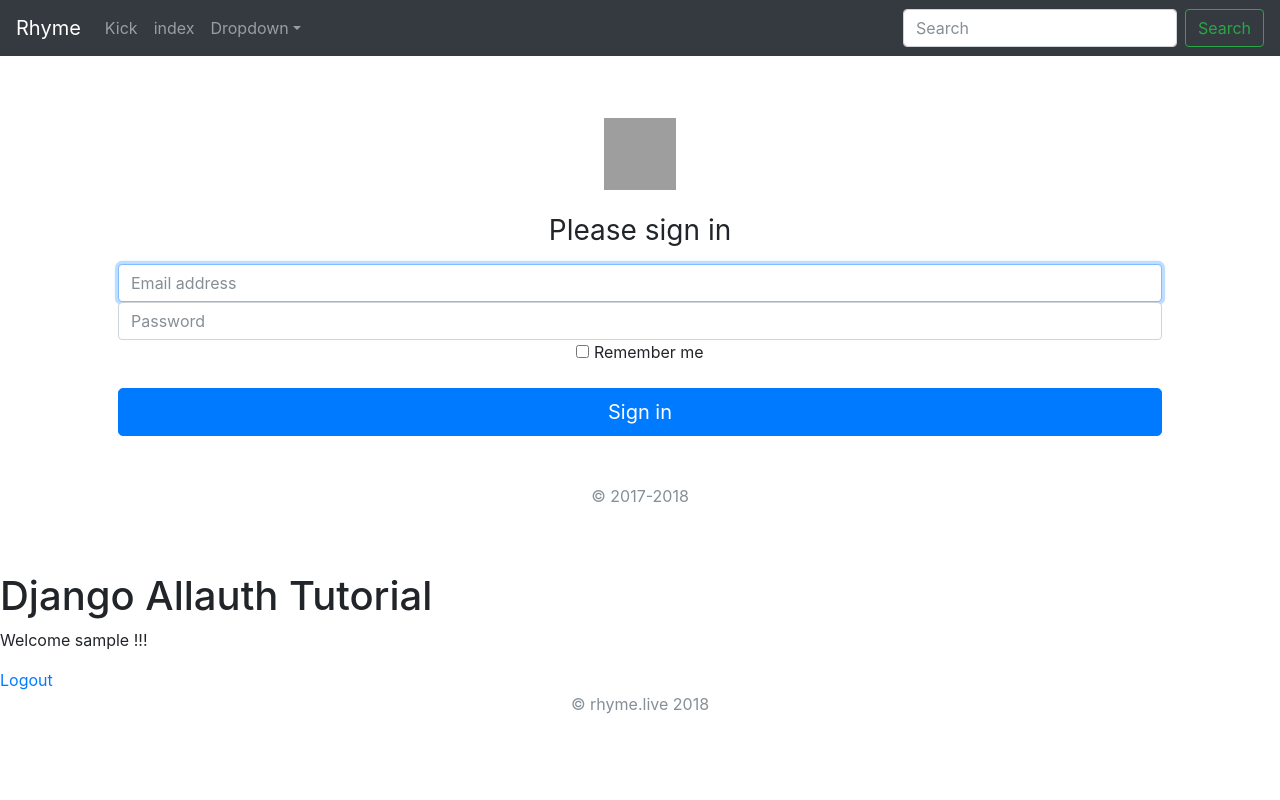
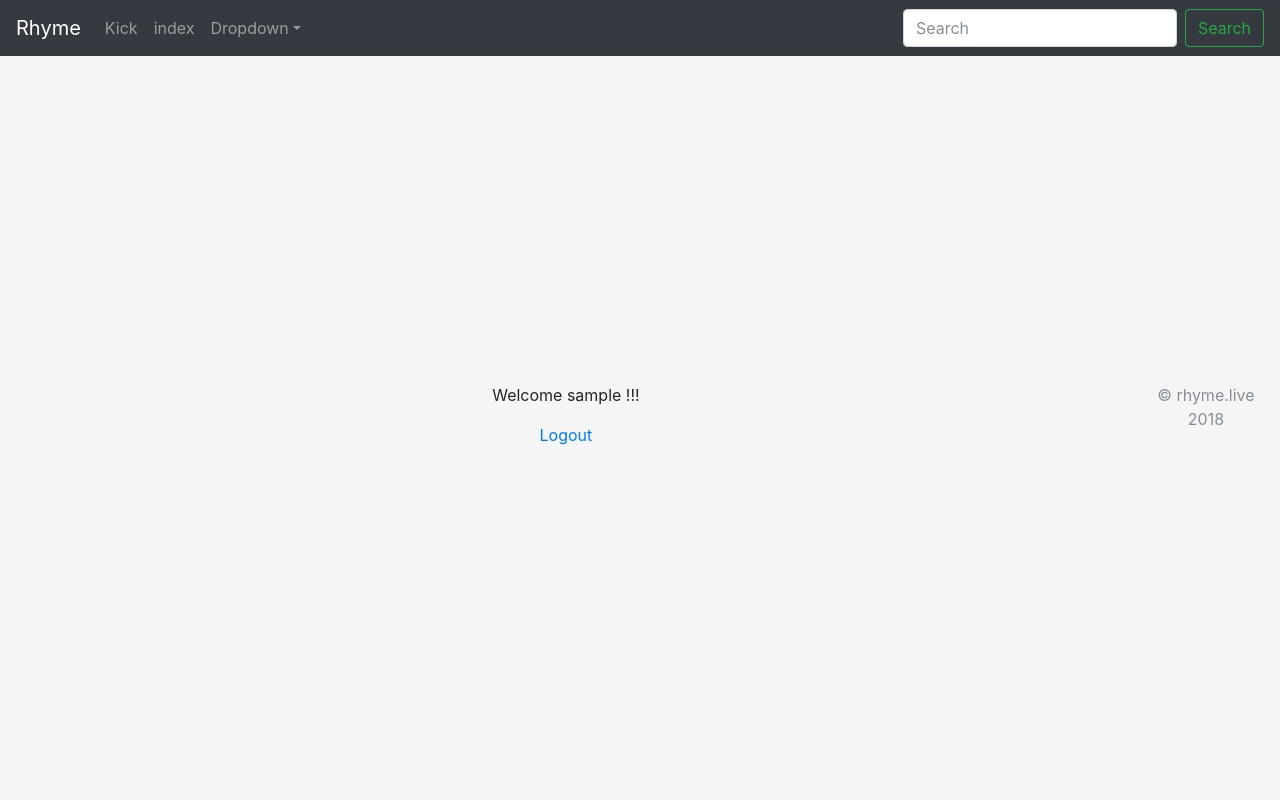
Before and after one commit to tacro/rhyme-pjt, a Django app: page / in a window 1280 px wide. Run offline with Django 3.2, Linux system fonts and the light colour scheme; the visitor is signed in with stand-in values (Sample User, id 1); some libraries are stand-ins or nearby versions; grey boxes are pictures that could not be loaded.

Commit message:
customizing sign-up form

```diff
--- /dev/null
+++ b/rhyme/static/rhyme/css/signin.css
@@ -0,0 +1,44 @@
+html,
+body {
+  height: 100%;
+}
+
+body {
+  display: -ms-flexbox;
+  display: flex;
+  -ms-flex-align: center;
+  align-items: center;
+  padding-top: 40px;
+  padding-bottom: 40px;
+  background-color: #f5f5f5;
+}
+
+.form-signin {
+  width: 100%;
+  max-width: 330px;
+  padding: 15px;
+  margin: auto;
+}
+.form-signin .checkbox {
+  font-weight: 400;
+}
+.form-signin .form-control {
+  position: relative;
+  box-sizing: border-box;
+  height: auto;
+  padding: 10px;
+  font-size: 16px;
+}
+.form-signin .form-control:focus {
+  z-index: 2;
+}
+.form-signin input[type="email"] {
+  margin-bottom: -1px;
+  border-bottom-right-radius: 0;
+  border-bottom-left-radius: 0;
+}
+.form-signin input[type="password"] {
+  margin-bottom: 10px;
+  border-top-left-radius: 0;
+  border-top-right-radius: 0;
+}
--- a/rhyme/templates/home.html
+++ b/rhyme/templates/home.html
@@ -1,14 +1,21 @@
 {% extends 'base.html' %}
 
+{% load staticfiles %}
 {% block content %}
+
+<link href="{% static "rhyme/css/signin.css" %}" rel="stylesheet" type="text/css">
 
 {% load socialaccount %}
 
 {{ auth_error }}
 
-<div class="text-center container p-5">
+<div class="text-center container">
+  {% if user.is_authenticated %}
+  <p>Welcome {{ user.username }} !!!</p>
+  <a href="{% url 'account_logout' %}">Logout</a>
+  {% else %}
     <form class="form-signin">
-      <img class="mb-4" src="../../assets/brand/bootstrap-solid.svg" alt="" width="72" height="72">
+      <img class="mb-4" src="" alt="" width="72" height="72">
       <h1 class="h3 mb-3 font-weight-normal">Please sign in</h1>
       <label for="inputEmail" class="sr-only">Email address</label>
       <input type="email" id="inputEmail" class="form-control" placeholder="Email address" required autofocus>
@@ -20,18 +27,10 @@
         </label>
       </div>
       <button class="btn btn-lg btn-primary btn-block" type="submit">Sign in</button>
-      <p class="mt-5 mb-3 text-muted">&copy; 2017-2018</p>
     </form>
+    <p><a href="{% provider_login_url 'google' %}">Login with google</a></p>
+    <p><a href="{% provider_login_url 'twitter' %}">Sign Up with twitter</a></p>
+    {% endif %}
 </div>
 
-<h1>Django Allauth Tutorial</h1>
-{% if user.is_authenticated %}
-<p>Welcome {{ user.username }} !!!</p>
-<a href="{% url 'account_logout' %}">Logout</a>
-{% else %}
-<p><a href="{% provider_login_url 'google' %}">Login with google</a></p>
-<p><a href="{% provider_login_url 'twitter' %}">Sign Up with twitter</a></p>
-{% endif %}
-
-
 {% endblock %}
--- a/verses/templates/verses/index.html
+++ b/verses/templates/verses/index.html
@@ -1,6 +1,8 @@
 {% extends 'base.html' %}
 
 {% block content %}
+
+<div class="container">
 
 <h3>Verse Index</h3>
 
@@ -10,4 +12,6 @@
 
 {% endfor %}
 
+</div>
+
 {% endblock %}
```
Also changed, not shown: rhyme/templates/base.html (+5 -6 lines).
